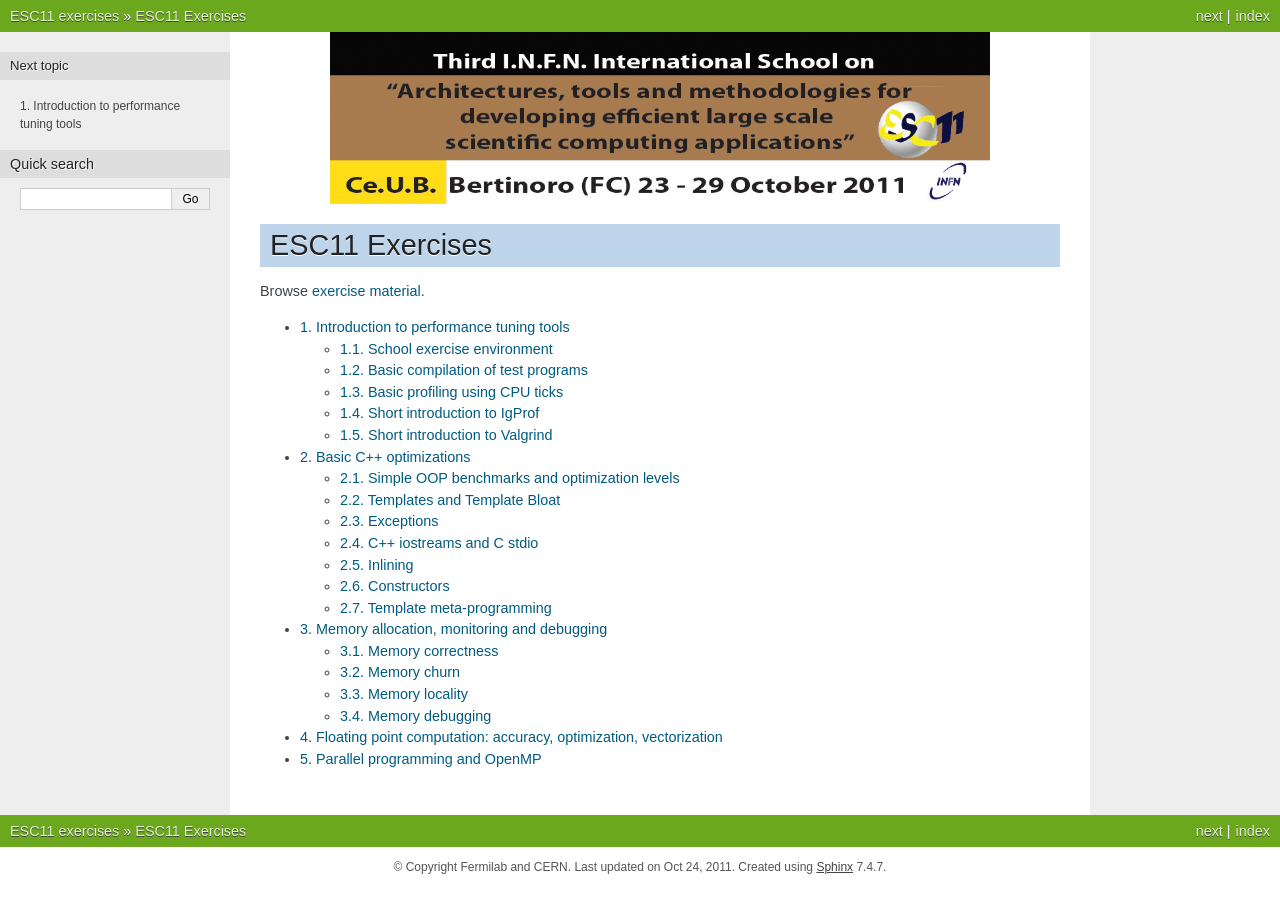
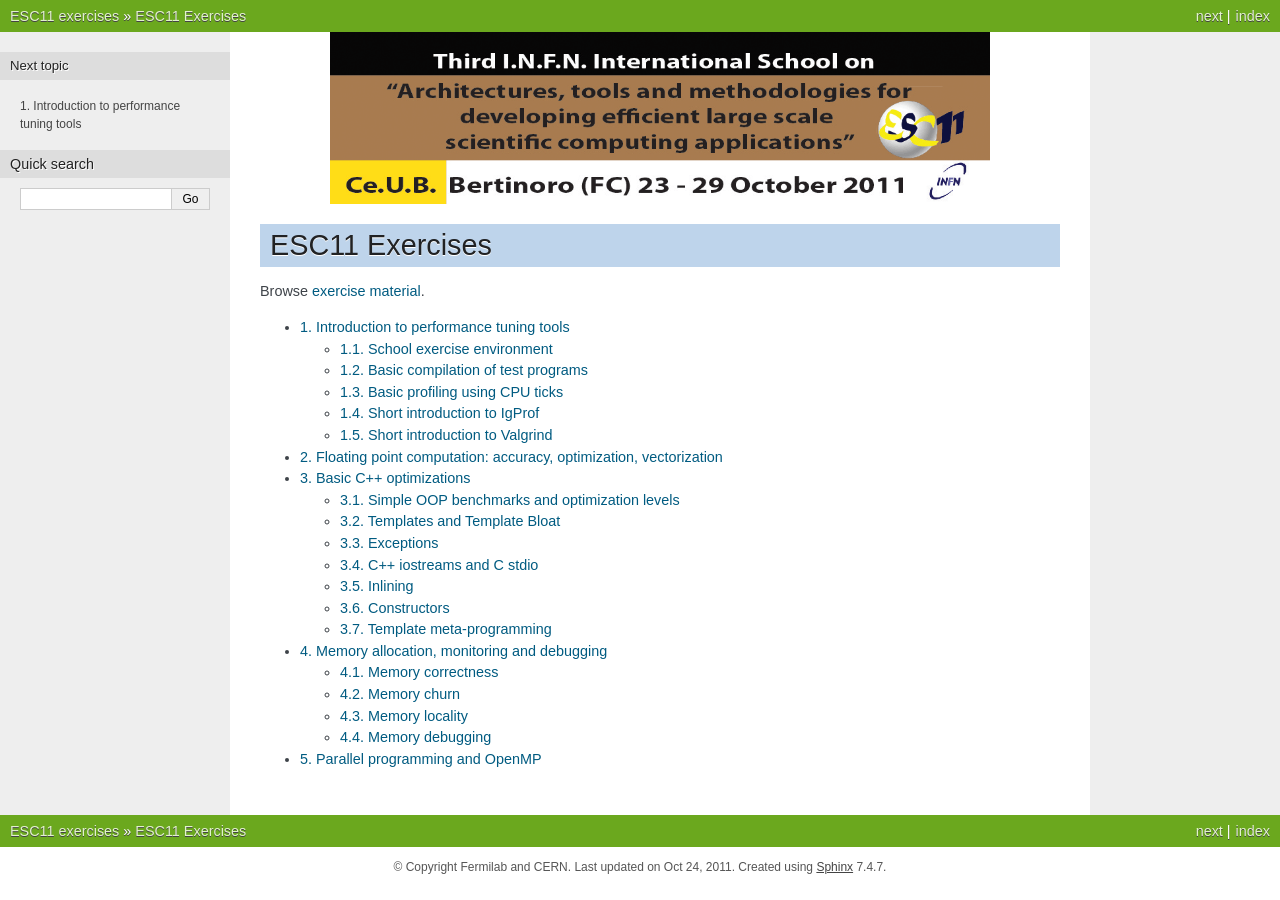
Before and after one commit to pelmer/esc, a Sphinx documentation site: the page built from doc/index.rst, in a window 1280 px wide. Built offline with Sphinx 7.4.7, drawn with Linux system fonts in a browser that asks for light colours.

```diff
--- a/doc/index.rst
+++ b/doc/index.rst
@@ -18,7 +18,7 @@ Browse `exercise material <exercises/>`_.
    :maxdepth: 2
 
    basic/index
+   math/index
    c++/index
    memory/index
-   math/index
    openmp/index
```
